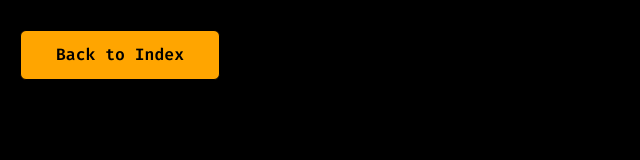
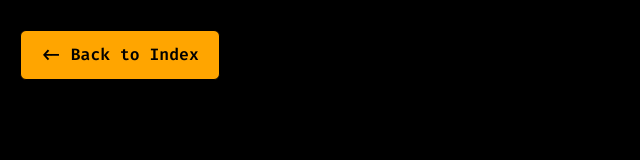
Before and after one commit to kottofey/servers_project, a plain HTML site: page edo.html in a window 1280 px wide. Shown: the full height of the page, 0-640 px from the left. Drawn offline with Linux system fonts and the light colour scheme.

Commit message:
Updated by gh-pages

```diff
--- a/edo.html
+++ b/edo.html
@@ -1 +1 @@
-<!doctype html><html lang="en"><head><meta charset="UTF-8"/><title>EDO</title><script defer="defer" src="./scripts/index.10105c2ff192410891a9.js"></script><link href="styles/style.css" rel="stylesheet"></head><body class="page"><div class="page__wrapper"><a href="index.html" class="link link--button link--push-left">Back to Index</a></div></body></html>
+<!doctype html><html lang="en"><head><meta charset="UTF-8"/><title>EDO</title><script defer="defer" src="./scripts/index.10105c2ff192410891a9.js"></script><link href="styles/style.css" rel="stylesheet"></head><body class="page"><div class="page__wrapper"><a href="index.html" class="link link--button link--push-left">&lt- Back to Index</a></div></body></html>
```
Also changed, not shown: vm_list.html (+1 -1 lines).
